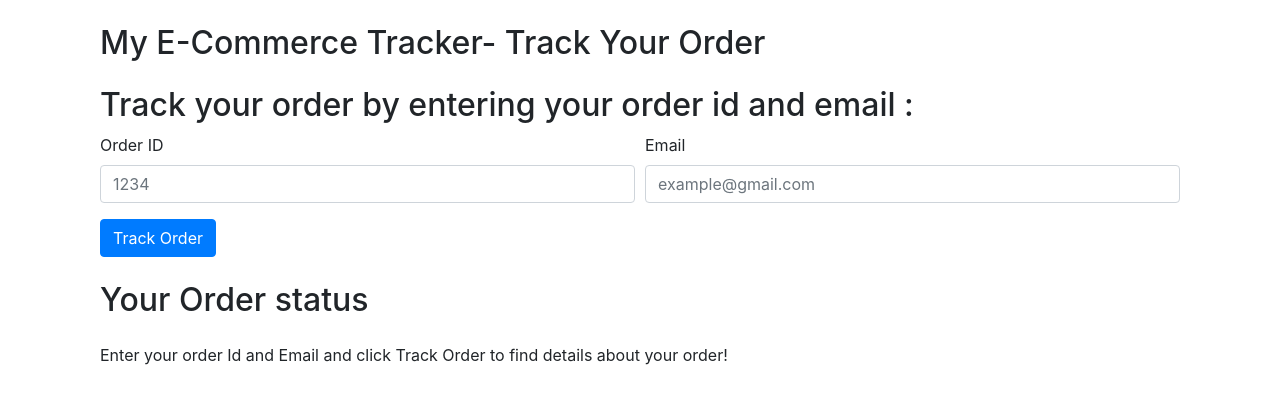
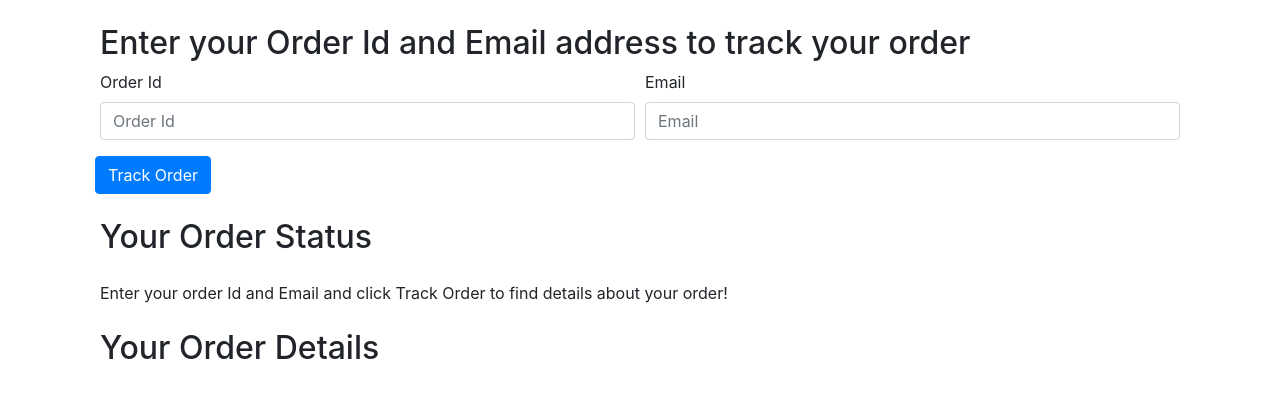
Before and after one commit to Mohammadhussain257/ecommerce, a Django app: page /tracker/ in a window 1280 px wide. Shown: the part 56-460 px from the top of the page. Run offline with Django 3.2, Linux system fonts and the light colour scheme; some libraries are stand-ins or nearby versions.

Commit message:
fix bug in tracker

```diff
--- a/shop/views.py
+++ b/shop/views.py
@@ -60,22 +60,23 @@ def contact(request):
 
 
 def tracker(request):
-    if request.method == 'POST':
+    if request.method=="POST":
         orderId = request.POST.get('orderId', '')
         email = request.POST.get('email', '')
         try:
             order = Order.objects.filter(order_id=orderId, email=email)
-            if len(order) > 0:
+            if len(order)>0:
                 update = OrderUpdate.objects.filter(order_id=orderId)
                 updates = []
                 for item in update:
                     updates.append({'text': item.update_desc, 'time': item.timestamp})
-                    response = json.dumps(updates, default=str)
+                    response = json.dumps({"status":"success", "updates": updates,
+                     "itemsJson": order[0].items_json}, default=str)
                 return HttpResponse(response)
             else:
-                return HttpResponse({})
+                return HttpResponse('{"status":"noitem"}')
         except Exception as e:
-            return HttpResponse("An Error Occurred")
+            return HttpResponse('{"status":"error"}')
 
     return render(request, 'shop/tracker.html')
 
--- a/templates/shop/tracker.html
+++ b/templates/shop/tracker.html
@@ -3,30 +3,30 @@
 {% block content %}
     <div class="container">
     <div class="col my-4">
-        <h2>My E-Commerce Tracker- Track Your Order</h2>
-    </div>
-
-    <div class="col my-4">
-        <h2>Track your order by entering your order id and email :</h2>
+        <h2>Enter your Order Id and Email address to track your order</h2>
         <form method="post" action="#" id="trackerForm">{% csrf_token %}
             <div class="form-row">
                 <div class="form-group col-md-6">
-            <label for="orderId">Order ID</label>
-            <input type="number" class="form-control" id="orderId" name="orderId" placeholder="1234">
+                    <label for="inputname">Order Id</label>
+                    <input type="text" class="form-control" id="orderId" name="orderId" placeholder="Order Id">
                 </div>
                 <div class="form-group col-md-6">
-            <label for="email">Email</label>
-            <input type="email" class="form-control" id="email" name="email" placeholder="example@gmail.com">
+                    <label for="inputEmail4">Email</label>
+                    <input type="email" class="form-control" id="email" name="email" placeholder="Email">
+                </div>
+                <button type="submit" class="btn btn-primary">Track Order</button>
             </div>
     </div>
-          <button type="submit" class="btn btn-primary">Track Order</button>
-        </form>
-    </div>
     <div class="col my-4">
-        <h2>Your Order status</h2>
+        <h2>Your Order Status</h2>
         <div class="my-4">
             <ul class="list-group" id="items">
                 Enter your order Id and Email and click Track Order to find details about your order!
+            </ul>
+        </div>
+        <h2>Your Order Details</h2>
+        <div class="my-4">
+            <ul class="list-group" id="citems">
             </ul>
         </div>
     </div>
@@ -43,14 +43,15 @@
     };
     $.ajax({
             type: 'POST',
-            url: '{% url "shop:TrackingStatus" %}',
+            url: '/shop/tracker/',
             data: formData,
             encode: true
         })
         .done(function(data) {
-            console.log(data)
-            updates = JSON.parse(data);
-            if (updates.length > 0 & updates != {}) {
+            $('#citems').empty();
+            data = JSON.parse(data);
+            if (data['status'] == 'success') {
+                updates = data['updates'];
                 for (i = 0; i < updates.length; i++) {
                     let text = updates[i]['text'];
                     let time = updates[i]['time'];
@@ -60,10 +61,22 @@
                 </li>`
                     $('#items').append(mystr);
                 }
+                // Fill in the order details
+                cart = JSON.parse(data['itemsJson']);
+                for (item in cart) {
+                    let name = cart[item][1];
+                    let qty = cart[item][0];
+                    mystr = `<li class="list-group-item d-flex justify-content-between align-items-center">
+                    ${name}
+                    <span class="badge badge-primary badge-pill">${qty}</span>
+                </li>`
+                    $('#citems').append(mystr);
+                }
             } else {
                 mystr = `<li class="list-group-item d-flex justify-content-between align-items-center">
                     Sorry, We are not able to fetch this order id and email. Make sure to type correct order Id and email</li>`
                 $('#items').append(mystr);
+                $('#citems').append(mystr);
             }
         });
     event.preventDefault();
```
Also changed, not shown: db.sqlite3. Lines whose indentation alone changed are shown as unchanged.
